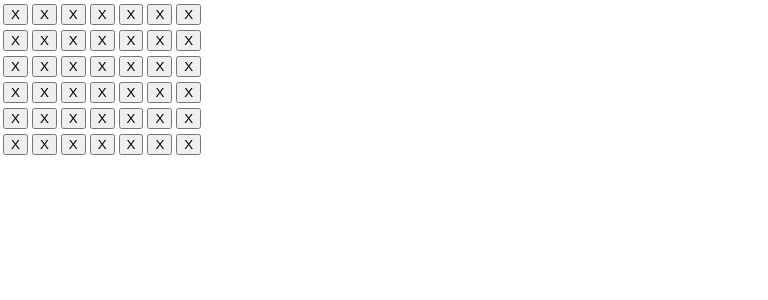
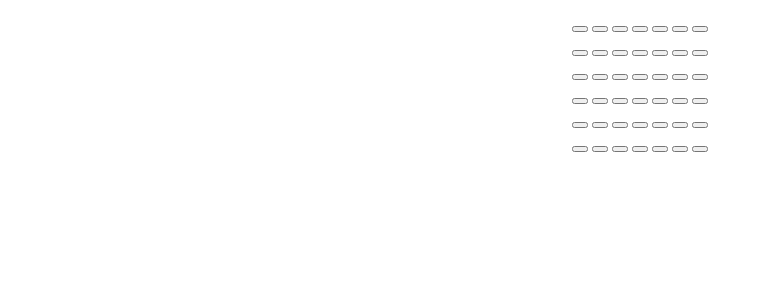
Before and after one commit to JonathanWDR/moderne-webentwicklung, a React (Create React App) app in the folder se_projekt/: page / in a window 1280 px wide. Shown: the top 300 px of the page, without its empty margins (0-768 px from the left). Built offline with nearby package versions, Linux system fonts and the light colour scheme.

Commit message:
Change boolean to char

```diff
--- a/se_projekt/src/App.tsx
+++ b/se_projekt/src/App.tsx
@@ -1,28 +1,41 @@
 import React, { useState } from 'react';
+let turn: boolean = true;
+function App() {
 
-function App() {
   const [gamefield, setGamefield] = useState([
-    [false, false, false, false, false, false, false],
-    [false, false, false, false, false, false, false],
-    [false, false, false, false, false, false, false],
-    [false, false, false, false, false, false, false],
-    [false, false, false, false, false, false, false],
-    [false, false, false, false, false, false, false],
+    [' ', ' ', ' ', ' ', ' ', ' ', ' '],
+    [' ', ' ', ' ', ' ', ' ', ' ', ' '],
+    [' ', ' ', ' ', ' ', ' ', ' ', ' '],
+    [' ', ' ', ' ', ' ', ' ', ' ', ' '],
+    [' ', ' ', ' ', ' ', ' ', ' ', ' '],
+    [' ', ' ', ' ', ' ', ' ', ' ', ' '],
   ]);
 
   function addCoinCol(colIndex: number) {
     const newGamefield = [...gamefield];
     for (let i = gamefield.length - 1; i >= 0; i--) {
-      if (newGamefield[i][colIndex] === false) {
-        newGamefield[i][colIndex] = true;
-        break;
+      if (newGamefield[i][colIndex] === ' ') {
+        if(turn == true){
+          newGamefield[i][colIndex] = 'X'; // 'X' for player 1
+          turn = false;
+          break;
+        }
+        else{
+          newGamefield[i][colIndex] = 'O'; // 'O' for player 2
+          turn = true;
+          break;
+        }
+
       }
+
+
     }
+
     setGamefield(newGamefield);
   }
 
   return (
-    <div className="App">
+    <div id="center">
       <table>
         <tbody>
           {gamefield.map((row, rowIndex) => (
@@ -30,7 +43,7 @@ function App() {
               {row.map((cell, colIndex) => (
                 <td key={colIndex}>
                   <button onClick={() => addCoinCol(colIndex)}>
-                    {cell === false ? 'X' : 'O'}
+                    {cell}
                   </button>
                 </td>
               ))}
@@ -43,6 +56,52 @@ function App() {
 }
 
 export default App;
+
+// import React, { useState } from 'react';
+
+// function App() {
+//   const [gamefield, setGamefield] = useState([
+//     [false, false, false, false, false, false, false],
+//     [false, false, false, false, false, false, false],
+//     [false, false, false, false, false, false, false],
+//     [false, false, false, false, false, false, false],
+//     [false, false, false, false, false, false, false],
+//     [false, false, false, false, false, false, false],
+//   ]);
+
+//   function addCoinCol(colIndex: number) {
+//     const newGamefield = [...gamefield];
+//     for (let i = gamefield.length - 1; i >= 0; i--) {
+//       if (newGamefield[i][colIndex] === false) {
+//         newGamefield[i][colIndex] = true;
+//         break;
+//       }
+//     }
+//     setGamefield(newGamefield);
+//   }
+
+//   return (
+//     <div id="center">
+//       <table>
+//         <tbody>
+//           {gamefield.map((row, rowIndex) => (
+//             <tr key={rowIndex}>
+//               {row.map((cell, colIndex) => (
+//                 <td key={colIndex}>
+//                   <button onClick={() => addCoinCol(colIndex)}>
+//                     {cell === false ? 'X' : 'O'}
+//                   </button>
+//                 </td>
+//               ))}
+//             </tr>
+//           ))}
+//         </tbody>
+//       </table>
+//     </div>
+//   );
+// }
+
+// export default App;
 
 // import React, { useState } from 'react';
 
--- a/se_projekt/src/index.css
+++ b/se_projekt/src/index.css
@@ -11,3 +11,15 @@ code {
   font-family: source-code-pro, Menlo, Monaco, Consolas, 'Courier New',
     monospace;
 }
+
+#center {
+  margin: auto;
+  width: 50%;
+  padding: 10px;
+  text-align: center;
+}
+
+
+#center table {
+  margin: auto;
+}
```
